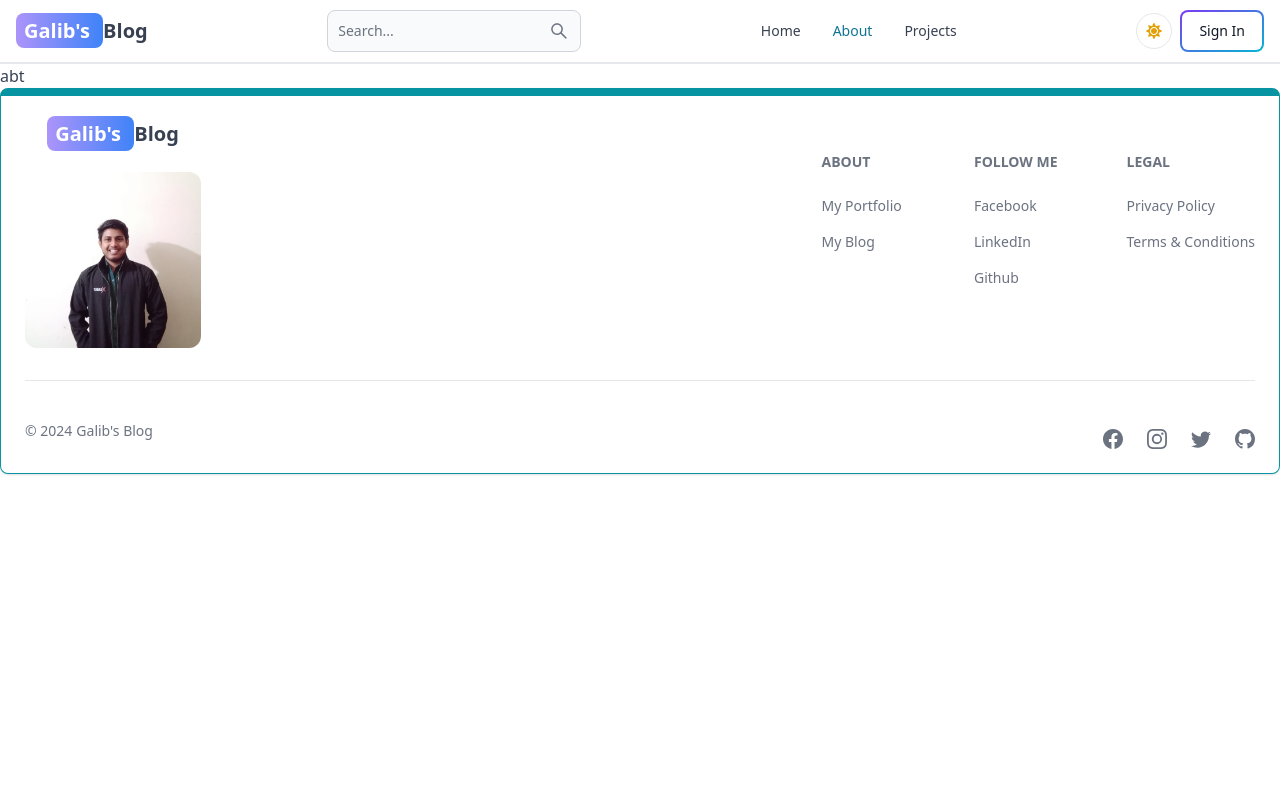
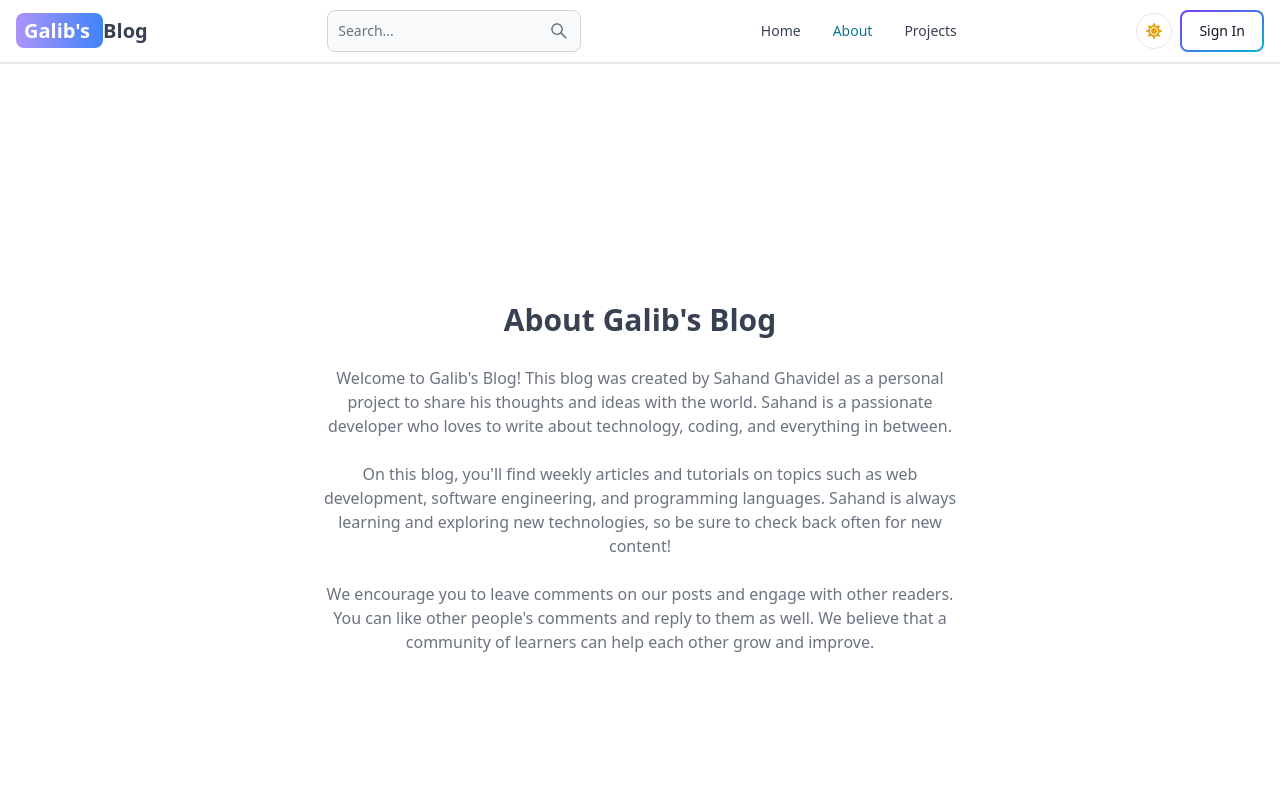
Before and after one commit to Galib-23/blog-2-client, a React (Vite) app: page /about in a window 1280 px wide. Shown: the top 800 px of the page. Built offline with nearby package versions, Linux system fonts and the light colour scheme; no server answers.

Commit message:
Add about page contents

```diff
--- a/src/pages/About.jsx
+++ b/src/pages/About.jsx
@@ -1,10 +1,40 @@
-
 const About = () => {
   return (
     <div>
-      abt
+      <div className="min-h-screen flex items-center justify-center">
+        <div className="max-w-2xl mx-auto p-3 text-center">
+          <div>
+            <h1 className="text-3xl font font-semibold text-center my-7">
+              About Galib&apos;s Blog
+            </h1>
+            <div className="text-md text-gray-500 flex flex-col gap-6">
+              <p>
+                Welcome to Galib&apos;s Blog! This blog was created by Sahand
+                Ghavidel as a personal project to share his thoughts and ideas
+                with the world. Sahand is a passionate developer who loves to
+                write about technology, coding, and everything in between.
+              </p>
+
+              <p>
+                On this blog, you&apos;ll find weekly articles and tutorials on
+                topics such as web development, software engineering, and
+                programming languages. Sahand is always learning and exploring
+                new technologies, so be sure to check back often for new
+                content!
+              </p>
+
+              <p>
+                We encourage you to leave comments on our posts and engage with
+                other readers. You can like other people&apos;s comments and reply to
+                them as well. We believe that a community of learners can help
+                each other grow and improve.
+              </p>
+            </div>
+          </div>
+        </div>
+      </div>
     </div>
-  )
-}
+  );
+};
 
-export default About
+export default About;
--- a/src/pages/CreatePost.jsx
+++ b/src/pages/CreatePost.jsx
@@ -1,54 +1,10 @@
+
 const CreatePost = () => {
   return (
     <div>
-      <div className="hero bg-base-200 min-h-screen">
-        <div className="hero-content flex-col lg:flex-row-reverse">
-          <div className="text-center lg:text-left">
-            <h1 className="text-5xl font-bold">Login now!</h1>
-            <p className="py-6">
-              Provident cupiditate voluptatem et in. Quaerat fugiat ut assumenda
-              excepturi exercitationem quasi. In deleniti eaque aut repudiandae
-              et a id nisi.
-            </p>
-          </div>
-          <div className="card bg-base-100 w-full max-w-sm shrink-0 shadow-2xl">
-            <form className="card-body">
-              <div className="form-control">
-                <label className="label">
-                  <span className="label-text">Email</span>
-                </label>
-                <input
-                  type="email"
-                  placeholder="email"
-                  className="input input-bordered"
-                  required
-                />
-              </div>
-              <div className="form-control">
-                <label className="label">
-                  <span className="label-text">Password</span>
-                </label>
-                <input
-                  type="password"
-                  placeholder="password"
-                  className="input input-bordered"
-                  required
-                />
-                <label className="label">
-                  <a href="#" className="label-text-alt link link-hover">
-                    Forgot password?
-                  </a>
-                </label>
-              </div>
-              <div className="form-control mt-6">
-                <button className="btn btn-primary">Login</button>
-              </div>
-            </form>
-          </div>
-        </div>
-      </div>
+
     </div>
-  );
-};
+  )
+}
 
-export default CreatePost;
+export default CreatePost
```
